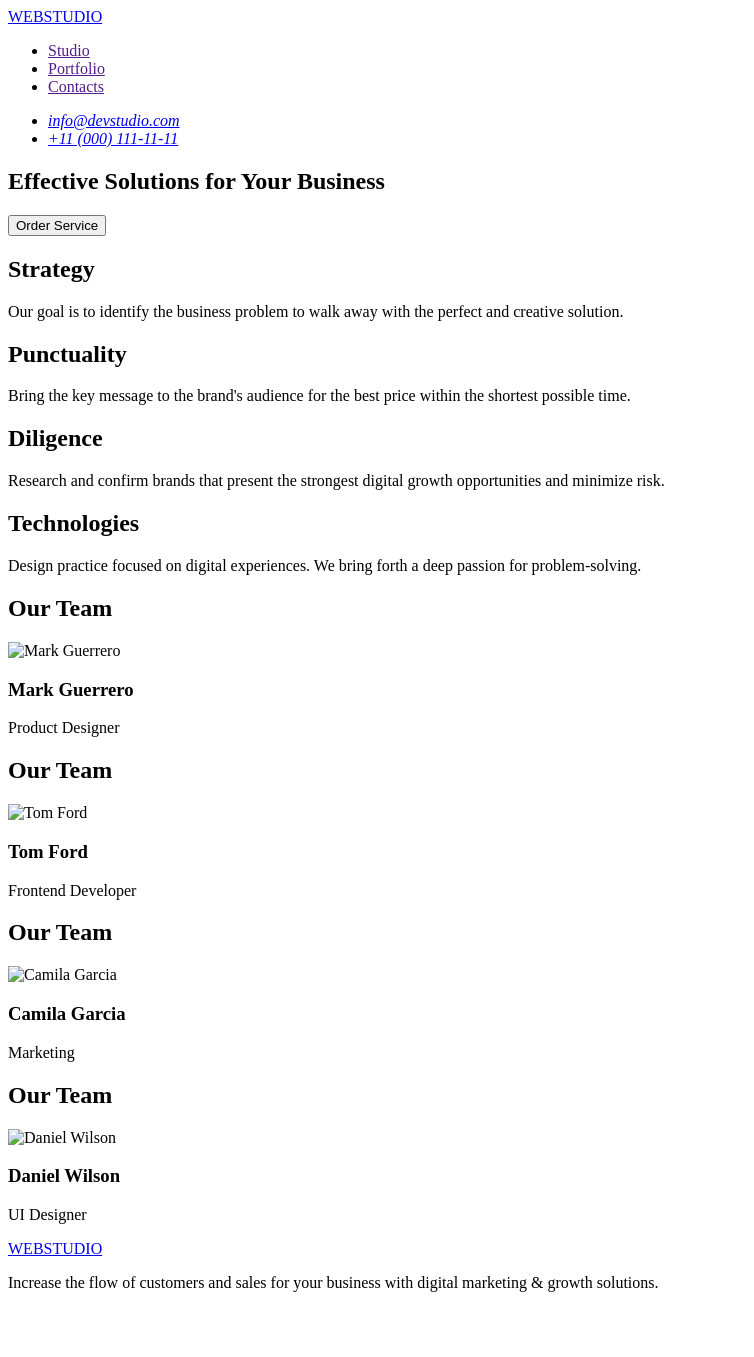
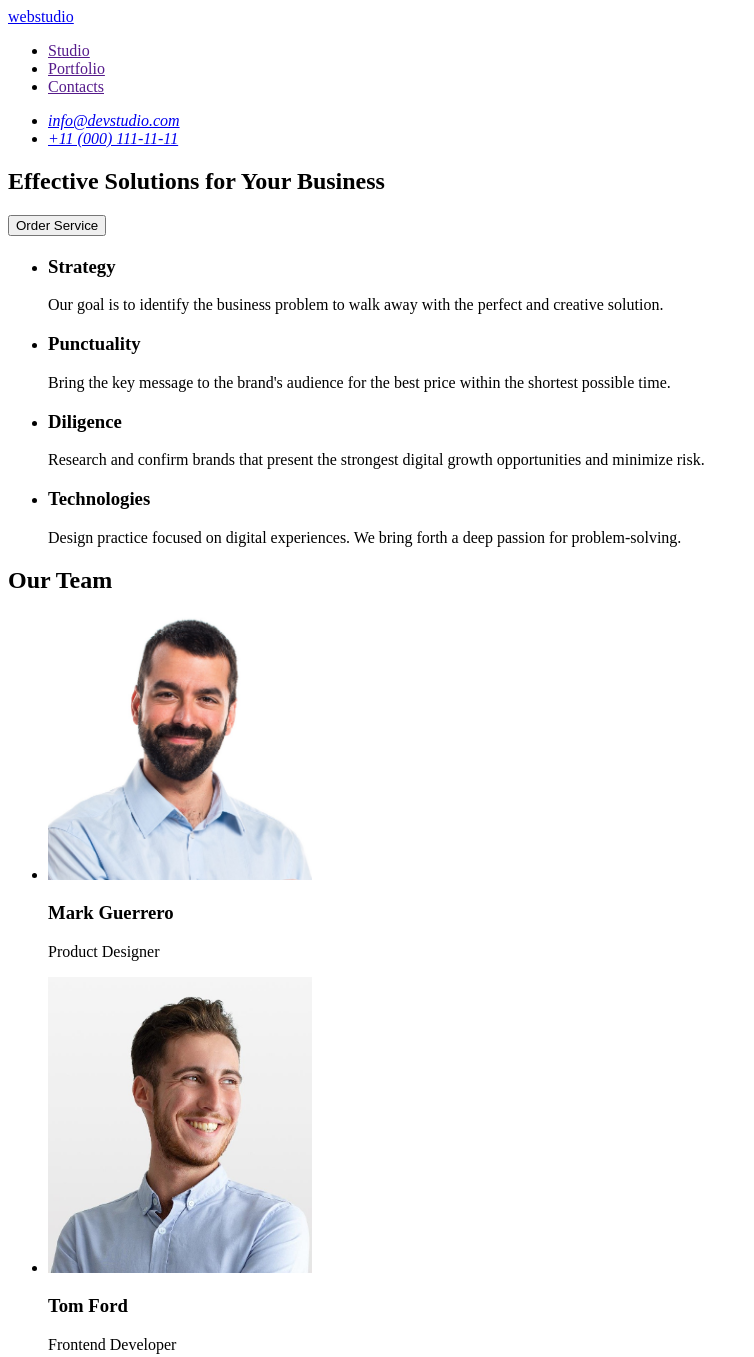
Before and after one commit to SemchikAAA/goit-markup-hw-01, a plain HTML site: page index.html in a window 1280 px wide. Shown: the top 1357 px of the page, without its empty margins (0-754 px from the left). Before the commit the page ends 1308 px from the top, so only its background shows below. Drawn offline with Linux system fonts and the light colour scheme.

Commit message:
Final version hm-1

```diff
--- a/index.html
+++ b/index.html
@@ -7,8 +7,8 @@
   </head>
   <body>
     <header>
-      <a href="./index.html">WEBSTUDIO</a>
       <nav>
+        <a href="./index.html">webstudio</a>
         <ul>
           <li>
             <a href="">Studio</a>
@@ -32,73 +32,94 @@
         </ul>
       </address>
     </header>
-
+    <!-- =================Main============= -->
     <main>
       <section>
         <h1>Effective Solutions for Your Business</h1>
 
         <button type="button">Order Service</button>
       </section>
-
+      <!-- =================== 4 solutions================== -->
       <section>
-        <h2>Strategy</h2>
+        <h2></h2>
+        <ul>
+          <li>
+            <h3>Strategy</h3>
             <p>
               Our goal is to identify the business problem to walk away with the
               perfect and creative solution.
             </p>
-
-        <h2>Punctuality</h2>
+          </li>
+          <li>
+            <h3>Punctuality</h3>
             <p>
               Bring the key message to the brand's audience for the best price
               within the shortest possible time.
             </p>
-
-        <h2>Diligence</h2>
+          </li>
+          <li>
+            <h3>Diligence</h3>
             <p>
-          Research and confirm brands that present the strongest digital growth
-          opportunities and minimize risk.
+              Research and confirm brands that present the strongest digital
+              growth opportunities and minimize risk.
             </p>
-
-        <h2>Technologies</h2>
+          </li>
+          <li>
+            <h3>Technologies</h3>
             <p>
-          Design practice focused on digital experiences. We bring forth a deep
-          passion for problem-solving.
+              Design practice focused on digital experiences. We bring forth a
+              deep passion for problem-solving.
             </p>
+          </li>
+        </ul>
       </section>
-
-      <section>
+      <!-- ====================Our Team===================  -->
       <section>
         <h2>Our Team</h2>
-          <img src="./image/MarkGuerrero.jpg" alt="Mark Guerrero" width="264" />
+
+        <ul>
+          <li>
+            <img
+              src="./images/solutions/mark_guerrero.jpg"
+              alt="Mark Guerrero"
+              width="264"
+            />
             <h3>Mark Guerrero</h3>
             <p>Product Designer</p>
-        </section>
-
-        <section>
-          <h2>Our Team</h2>
-          <img src="./image/TomFord.jpg" alt="Tom Ford" width="264" />
+          </li>
+          <li>
+            <img
+              src="./images/solutions/tom_ford.jpg"
+              alt="Tom Ford"
+              width="264"
+            />
             <h3>Tom Ford</h3>
             <p>Frontend Developer</p>
-        </section>
-
-        <section>
-          <h2>Our Team</h2>
-          <img src="./image/CamilaGarcia.jpg" alt="Camila Garcia" width="264" />
+          </li>
+          <li>
+            <img
+              src="./images/solutions/camila_garcia.jpg"
+              alt="Camila Garcia"
+              width="264"
+            />
             <h3>Camila Garcia</h3>
             <p>Marketing</p>
-        </section>
-
-        <section>
-          <h2>Our Team</h2>
-          <img src="./image/DanielWilson.jpg" alt="Daniel Wilson" width="264" />
+          </li>
+          <li>
+            <img
+              src="./images/solutions/daniel_wilson.jpg"
+              alt="Daniel Wilson"
+              width="264"
+            />
             <h3>Daniel Wilson</h3>
             <p>UI Designer</p>
-        </section>
+          </li>
+        </ul>
       </section>
     </main>
-
+    <!-- ===================Footer============== -->
     <footer>
-      <a href="./index.html">WEBSTUDIO</a>
+      <a href="./index.html">webstudio</a>
       <p>
         Increase the flow of customers and sales for your business with digital
         marketing & growth solutions.
```
Also changed, not shown: images/solutions/camila_garcia.jpg (renamed from images/CamilaGarcia.jpg), images/solutions/daniel_wilson.jpg (renamed from images/DanielWilson.jpg), images/solutions/mark_guerrero.jpg (renamed from images/MarkGuerrero.jpg), images/solutions/tom_ford.jpg (renamed from images/TomFord.jpg). Lines whose indentation alone changed are shown as unchanged.
